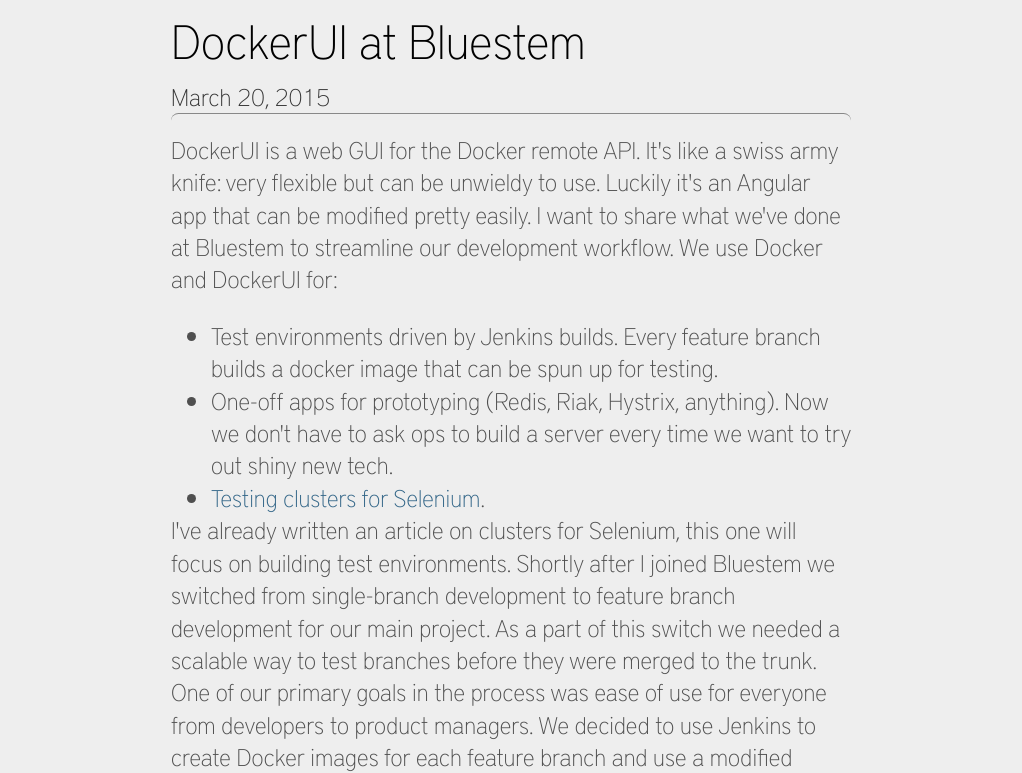
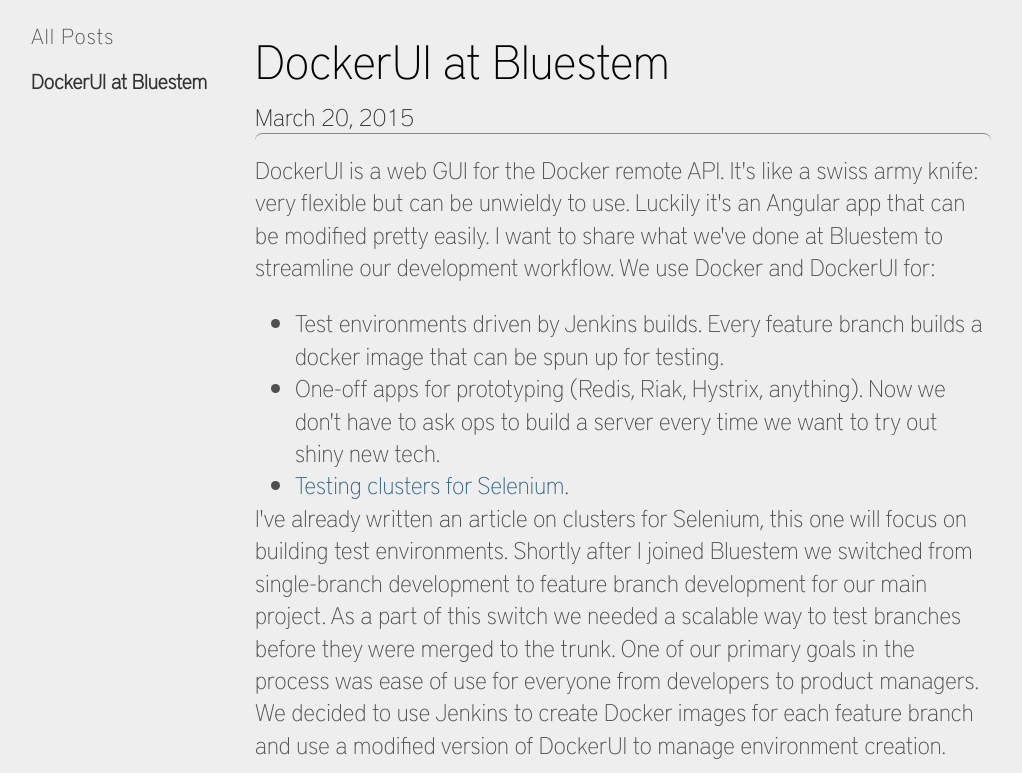
Before and after one commit to kevana/kevanahlquist.com, an Astro site: page /blog/dockerui-at-bluestem in a window 1280 px wide. Shown: the top 773 px of the page, without its empty margins (129-1151 px from the left). Built offline with nearby package versions, Linux system fonts and the light colour scheme; Astro itself is replaced by a stand-in of ours.

Commit message:
Add blog post sidebar with table of contents

```diff
--- a/public/css/styles.css
+++ b/public/css/styles.css
@@ -103,8 +103,50 @@
 }
 
 body.blog {
-    max-width: 42.5rem;
+    max-width: 60rem;
     text-align: left;
+}
+
+.blog-layout {
+    display: grid;
+    grid-template-columns: 12rem 1fr;
+    gap: 2rem;
+    align-items: start;
+}
+
+.blog-toc h2 {
+    font-size: 0.9em;
+    letter-spacing: 0.05em;
+    color: var(--color-text-secondary);
+    margin-bottom: var(--spacing-md);
+}
+
+.blog-toc ul {
+    list-style: none;
+    padding: 0;
+    margin: 0;
+}
+
+.blog-toc li {
+    margin-bottom: var(--spacing-sm);
+    font-size: 0.85em;
+    line-height: 1.4;
+}
+
+.blog-toc li.active a {
+    font-weight: bold;
+    color: var(--color-text);
+}
+
+@media (max-width: 640px) {
+    .blog-layout {
+        grid-template-columns: 1fr;
+    }
+
+    .blog-toc {
+        border-bottom: 1px solid var(--color-hr);
+        padding-bottom: var(--spacing-md);
+    }
 }
 
 body.blog figure {
--- a/src/pages/blog/[...slug].astro
+++ b/src/pages/blog/[...slug].astro
@@ -6,11 +6,11 @@
   const posts = await getCollection('blog');
   return posts.map(post => ({
     params: { slug: post.id },
-    props: { post },
+    props: { post, allPosts: posts.sort((a, b) => b.data.pubDate.valueOf() - a.data.pubDate.valueOf()) },
   }));
 }
 
-const { post } = Astro.props;
+const { post, allPosts } = Astro.props;
 const { Content } = await render(post);
 ---
 
@@ -23,6 +23,17 @@
   canonicalUrl={post.data.canonicalUrl}
   bodyClass="blog"
 >
+    <div class="blog-layout">
+        <nav class="blog-toc">
+            <h2>All Posts</h2>
+            <ul>
+                {allPosts.map(p => (
+                    <li class={p.id === post.id ? 'active' : ''}>
+                        <a href={`/blog/${p.id}/`}>{p.data.title}</a>
+                    </li>
+                ))}
+            </ul>
+        </nav>
         <main>
             <article>
                 <h1>{post.data.title}</h1>
@@ -33,4 +44,5 @@
                 <Content />
             </article>
         </main>
+    </div>
 </BaseLayout>
--- a/src/pages/blog/index.astro
+++ b/src/pages/blog/index.astro
@@ -8,6 +8,7 @@
 ---
 
 <BaseLayout
+  bodyClass="blog"
   title="Blog - Kevan Ahlquist"
   description="Writing by Kevan Ahlquist."
   ogTitle="Blog - Kevan Ahlquist"
```
Lines whose indentation alone changed are shown as unchanged.
